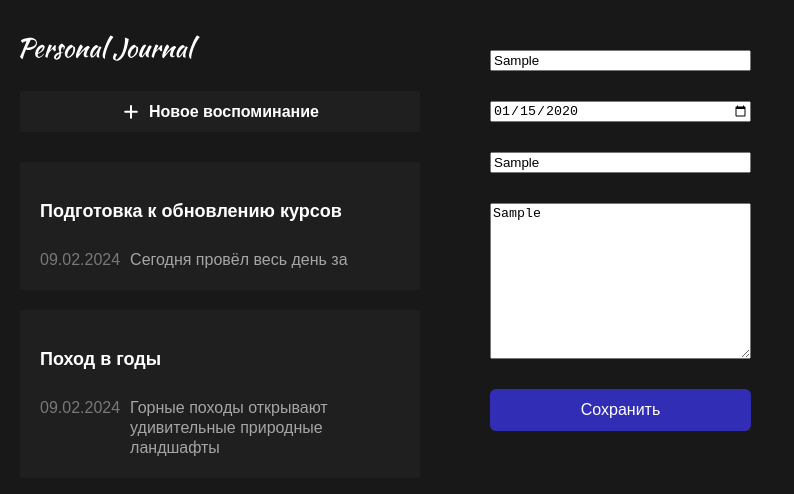
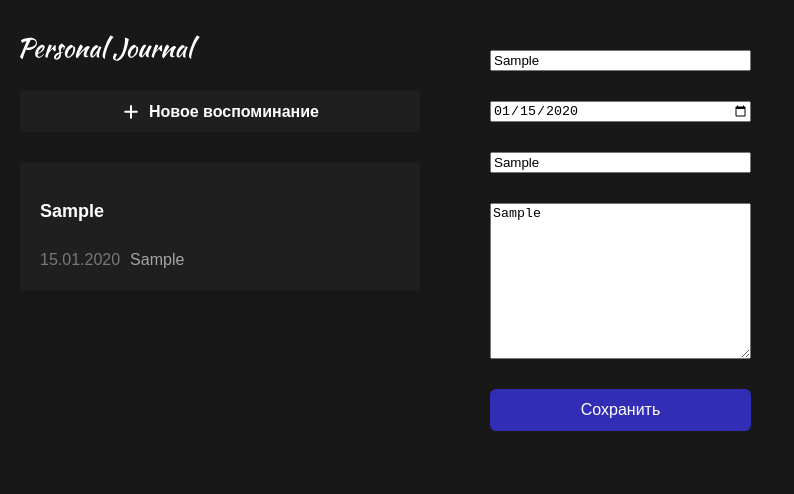
Before and after one commit to novikovaai/react, a React (Vite) app in the folder react-app/: page / in a window 1280 px wide. Both pictures are taken after typing "Sample", "2020-01-15", "Sample", "Sample" into the empty fields and a click on the button "Сохранить". Shown: the top 494 px of the page, without its empty margins (0-794 px from the left). Built offline with nearby package versions, Linux system fonts and the light colour scheme.

Commit message:
Пройдено отображение данных до дз

```diff
--- a/react-app/src/App.jsx
+++ b/react-app/src/App.jsx
@@ -11,41 +11,45 @@ import {useState} from 'react';
 import JournalForm from './components/JournalForm/JournalForm.jsx';
 
 function App() {
-	const data = [{
-		title: 'Подготовка к обновлению курсов',
-		text: 'Сегодня провёл весь день за',
-		date: new Date()
-	},
-	{
-		title: 'Поход в годы',
-		text: 'Горные походы открывают удивительные природные ландшафты',
-		date: new Date()
-	}];
+	const data = [
+		// {
+		// 	id: 1,
+		// 	title: 'Подготовка к обновлению курсов',
+		// 	text: 'Сегодня провёл весь день за',
+		// 	date: new Date()
+		// },
+		// {
+		// 	id: 2,
+		// 	title: 'Поход в годы',
+		// 	text: 'Горные походы открывают удивительные природные ландшафты',
+		// 	date: new Date()
+		// }
+	];
+	const [journalData, setJournalData] = useState(data);
+	const addJournalData = (e) => {
+		setJournalData(oldData => [...oldData, {
+			id: oldData.length > 0 ? Math.max(...oldData.map(i => i.id)) + 1 : 1,
+			title: e.title,
+			text: e.text,
+			date: new Date(e.date)
+		}]);
+	};
+
 
 	return (
 		<div className='app'>
 			<LeftPanel>
 				<Header/>
 				<JournalAddButton/>
-				<JournalList>
-					<CardButton>
-						<JournalItem
-							title={data[0].title}
-							text={data[0].text}
-							date={data[0].date}
-						/>
-					</CardButton>
-					<CardButton>
-						<JournalItem
-							title={data[1].title}
-							text={data[1].text}
-							date={data[1].date}
-						/>
-					</CardButton>
-				</JournalList>
+				<JournalList
+					journalData={journalData}
+				/>
 			</LeftPanel>
 			<Body>
-				<JournalForm/>
+				<JournalForm
+					addJournalData={addJournalData}
+				/>
+
 			</Body>
 
 
--- a/react-app/src/components/JournalForm/JournalForm.jsx
+++ b/react-app/src/components/JournalForm/JournalForm.jsx
@@ -1,25 +1,20 @@
 import './JournalForm.css';
-import {useState} from 'react';
 import Button from '../Button/Button.jsx';
-function JournalForm() {
-	const [inputData, setInputData] = useState('');
-	const inputChange = (e) => {
-		setInputData(e.target.value);
-	};
+function JournalForm({addJournalData}) {
 	const addJournalItem = (e) => {
 		e.preventDefault();
 		const formDate = new FormData(e.target);
 		const formProps = Object.fromEntries(formDate);
-		console.log(formProps);
+		addJournalData(formProps);
 	};
 	return (
 		<>
 			<form className='journal-form' onSubmit={addJournalItem}>
-				<input type="text" name="header"/>
+				<input type="text" name="title"/>
 				<input type="date" name='date'/>
-				<input type="text" name='tag' value={inputData} onChange={inputChange}/>
-				<textarea name="entry" id="" cols="30" rows="10"></textarea>
-				<Button text='Сохранить' onClick={() => {console.log('Нажали')}}/>
+				<input type="text" name='tag'/>
+				<textarea name="text" id="" cols="30" rows="10"></textarea>
+				<Button text='Сохранить' onClick={() => {console.log('Нажали');}}/>
 			</form>
 
 		</>
--- a/react-app/src/components/JournalList/JournalList.jsx
+++ b/react-app/src/components/JournalList/JournalList.jsx
@@ -1,12 +1,33 @@
 import './JournalList.css';
-function JournalList({children}) {
-	return (
-		<>
-			<div className='journal-list'>
-				{children}
-			</div>
-		</>
-	)
+import CardButton from '../CardButton/CardButton.jsx';
+import JournalItem from '../JournalItem/JournalItem.jsx';
+
+function JournalList({journalData}) {
+	if (journalData.length === 0) {
+		return <p>Записей нет, добавьте первую</p>;
+	}
+
+	const sortItems = (a, b) => {
+		if (a > b) {
+			return 1;
+		} else {
+			return -1;
+		}
+	};
+
+	return 	<div className='journal-list'>
+		{journalData.sort(sortItems).map(e => {
+			return <CardButton key={e.id}>
+				<JournalItem
+					title={e.title}
+					text={e.text}
+					date={e.date}
+				/>
+			</CardButton>;
+		})}
+	</div>
+
+
 	;
 }
 
```
